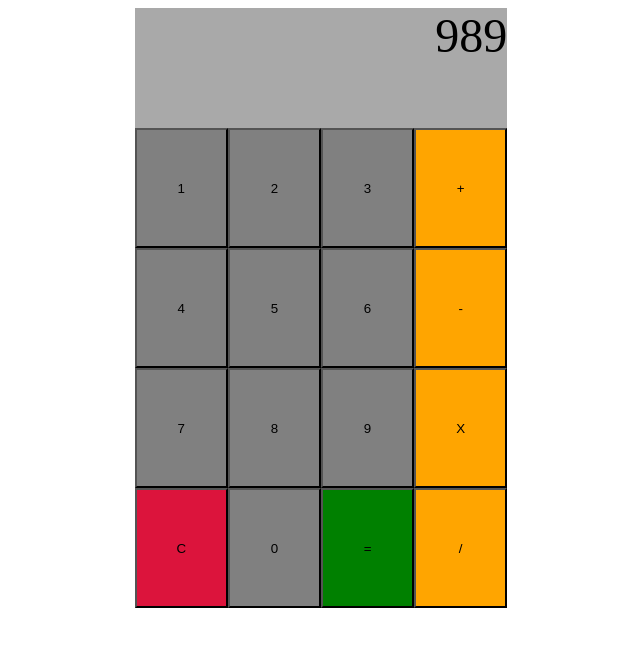
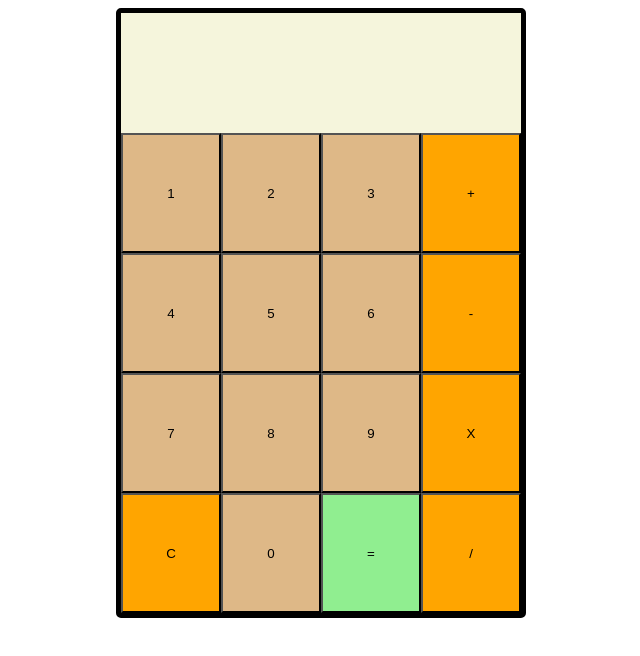
Before and after one commit to fiza0/calculator, a plain HTML site: page index.html in a window 1280 px wide. Shown: the whole page, without its empty margins (319-959 px from the left). Drawn offline with Linux system fonts and the light colour scheme.

Commit message:
modify ui

```diff
--- a/index.html
+++ b/index.html
@@ -9,27 +9,25 @@
 </head>
 <body>
 <div class="container">
-    <div class="display">989</div>
+    <div class="display"></div>
     <div class="buttons">
-            <button class="btn-number">1</button>
-            <button class="btn-number">2</button>
+        <button class="btn-number" >1</button>
+        <button class="btn-number" >2</button>
         <button class="btn-number">3</button>
         <button class="btn-operator">+</button>
-
         <button class="btn-number">4</button>
         <button class="btn-number">5</button>
         <button class="btn-number">6</button>
         <button class="btn-operator">-</button>
-
         <button class="btn-number">7</button>
         <button class="btn-number">8</button>
         <button class="btn-number">9</button>
         <button class="btn-operator">X</button>
-
         <button class="btn-clear">C</button>
         <button class="btn-number">0</button>
        <button class="btn-equals">=</button>
         <button class="btn-operator">/</button>
+
     </div>
 </div>
 </body>
--- a/styles.css
+++ b/styles.css
@@ -1,37 +1,34 @@
 .container {
-    background: lightgrey;
-    width: max-content;
-    margin:auto;
+    display:flex;
+    width: 400px;
     height:75vh;
+    border:5px solid black;
+    border-radius: 5px;
+    flex-direction: column;
+    margin: auto;
+}
+.display {
     display:flex;
-    flex-direction: column;
-}
-.display{
-    width:100%;
-    background-color: darkgrey;
-    font-size: 48px;
-    display: flex;
     justify-content: flex-end;
     flex:1;
+    font-size: 50px;
+    background-color: beige;
 }
-.buttons{
-    max-width: 400px;
-    display: flex;
-    flex-wrap: wrap;
-    flex:4
+.buttons {
+    display:flex;
+    flex-wrap:wrap;
+    flex:4;
 }
+
 button{
-    flex: 1 25%;
+    background-color: burlywood;
+    flex:1 25%;
 }
-.btn-number {
-    background-color: grey;
-}
+
+.btn-clear,
 .btn-operator{
-    background-color:orange;
+    background-color: orange;
 }
 .btn-equals{
-    background-color: green;
+    background-color: lightgreen;
 }
-.btn-clear{
-    background-color: crimson;
-}
```
Lines whose indentation alone changed are shown as unchanged.
